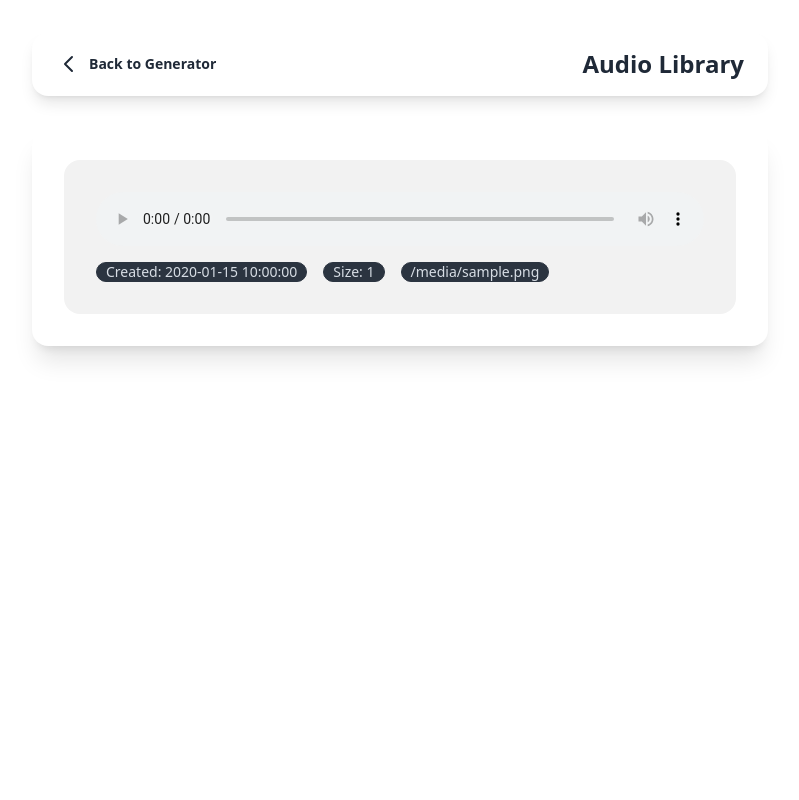
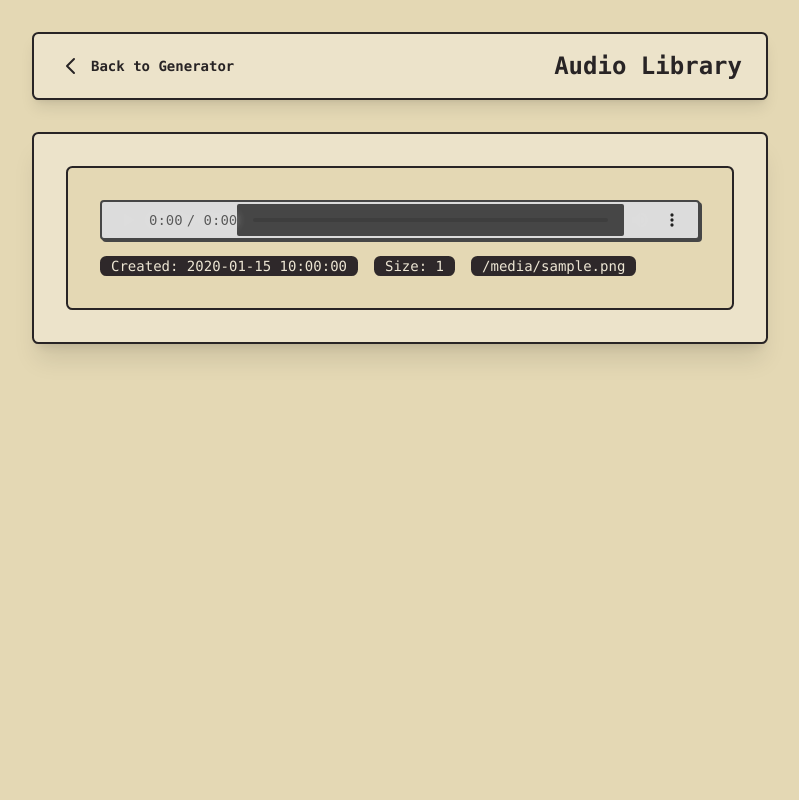
Before and after one commit to sumittada/piper-tts, a Flask app: template templates/library.html in a window 1280 px wide. Shown: the whole page, without its empty margins (240-1039 px from the left). Run offline with Flask 3, Linux system fonts and the light colour scheme; the template is opened without the code that fills it: most values are stand-ins (such as "Sample title", 1, 10 or a date in 2020); some libraries are stand-ins or nearby versions.

Commit message:
Switch to retro theme and make audio player match the styling

```diff
--- a/templates/library.html
+++ b/templates/library.html
@@ -1,17 +1,53 @@
 <!DOCTYPE html>
-<html data-theme="light">
+<html data-theme="retro">
 <head>
     <title>Audio Library</title>
     <meta charset="UTF-8">
     <meta name="viewport" content="width=device-width, initial-scale=1.0">
     <link href="https://cdn.jsdelivr.net/npm/daisyui@4.4.19/dist/full.min.css" rel="stylesheet" type="text/css" />
     <script src="https://cdn.tailwindcss.com"></script>
+    <style>
+        /* Custom audio player styling */
+        audio {
+            filter: sepia(100%) saturate(70%) grayscale(1) contrast(99%) invert(12%);
+            width: 100%;
+            height: 40px;
+            background-color: #e2d5bc;
+            border: 2px solid #2e282a;
+            border-radius: 4px;
+            box-shadow: 2px 2px 0px #2e282a;
+        }
+
+        audio::-webkit-media-controls-panel {
+            background-color: #e2d5bc;
+        }
+
+        audio::-webkit-media-controls-current-time-display,
+        audio::-webkit-media-controls-time-remaining-display {
+            color: #2e282a;
+            font-family: monospace;
+        }
+
+        audio::-webkit-media-controls-play-button,
+        audio::-webkit-media-controls-mute-button {
+            background-color: #2e282a;
+            border-radius: 2px;
+            filter: invert(1);
+        }
+
+        audio::-webkit-media-controls-volume-slider,
+        audio::-webkit-media-controls-timeline {
+            background-color: #2e282a;
+            border-radius: 2px;
+            height: 4px;
+        }
+    </style>
 </head>
-<body>
+<body class="min-h-screen bg-base-200">
     <div class="container mx-auto px-4 py-8 max-w-3xl">
-        <div class="navbar bg-base-100 rounded-box shadow-lg mb-8">
+        <div class="navbar bg-base-100 rounded-box shadow-lg mb-8 border-2 border-base-content">
             <div class="flex-1">
-                <a href="/" class="btn btn-ghost">
+                <a href="/" class="btn btn-ghost font-mono">
                     <svg xmlns="http://www.w3.org/2000/svg" class="h-6 w-6" fill="none" viewBox="0 0 24 24" stroke="currentColor">
                         <path stroke-linecap="round" stroke-linejoin="round" stroke-width="2" d="M15 19l-7-7 7-7" />
                     </svg>
@@ -19,29 +55,29 @@
                 </a>
             </div>
             <div class="flex-none">
-                <h1 class="text-2xl font-bold px-4">Audio Library</h1>
+                <h1 class="text-2xl font-bold px-4 font-mono">Audio Library</h1>
             </div>
         </div>
 
-        <div class="card bg-base-100 shadow-xl">
+        <div class="card bg-base-100 shadow-xl border-2 border-base-content">
             <div class="card-body">
                 {% if audio_files %}
                     <div class="space-y-4">
                         {% for file in audio_files %}
-                            <div class="card bg-base-200">
+                            <div class="card bg-base-200 border-2 border-base-content">
                                 <div class="card-body">
-                                    <audio controls class="w-full">
+                                    <audio controls>
                                         <source src="{{ url_for('serve_audio', filename=file.filename) }}" type="audio/wav">
                                         Your browser does not support the audio element.
                                     </audio>
-                                    <div class="flex flex-wrap gap-4 text-sm mt-2">
-                                        <div class="badge badge-neutral">
+                                    <div class="flex flex-wrap gap-4 text-sm mt-2 font-mono">
+                                        <div class="badge badge-neutral border-2">
                                             Created: {{ file.created_at }}
                                         </div>
-                                        <div class="badge badge-neutral">
+                                        <div class="badge badge-neutral border-2">
                                             Size: {{ file.size }}
                                         </div>
-                                        <div class="badge badge-neutral">
+                                        <div class="badge badge-neutral border-2">
                                             {{ file.filename }}
                                         </div>
                                     </div>
@@ -50,9 +86,9 @@
                         {% endfor %}
                     </div>
                 {% else %}
-                    <div class="alert">
+                    <div class="alert border-2 border-base-content">
                         <svg xmlns="http://www.w3.org/2000/svg" fill="none" viewBox="0 0 24 24" class="stroke-info shrink-0 w-6 h-6"><path stroke-linecap="round" stroke-linejoin="round" stroke-width="2" d="M13 16h-1v-4h-1m1-4h.01M21 12a9 9 0 11-18 0 9 9 0 0118 0z"></path></svg>
-                        <span>No audio files found. Generate some audio first!</span>
+                        <span class="font-mono">No audio files found. Generate some audio first!</span>
                     </div>
                 {% endif %}
             </div>
```
Also changed, not shown: templates/index.html (+49 -13 lines).
